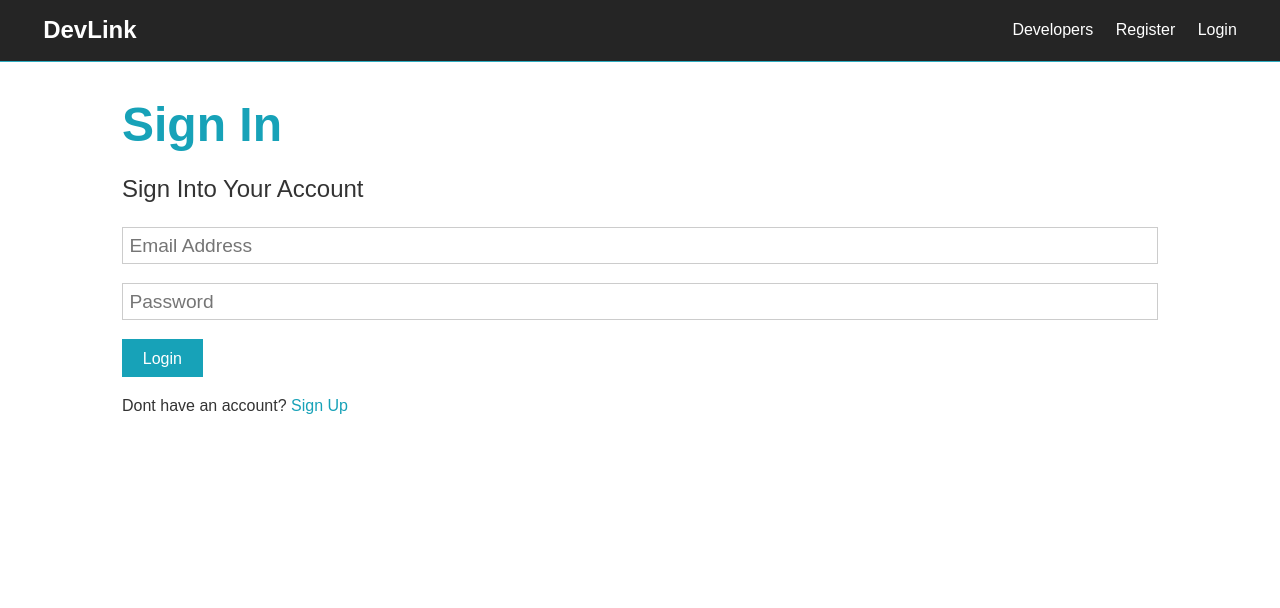
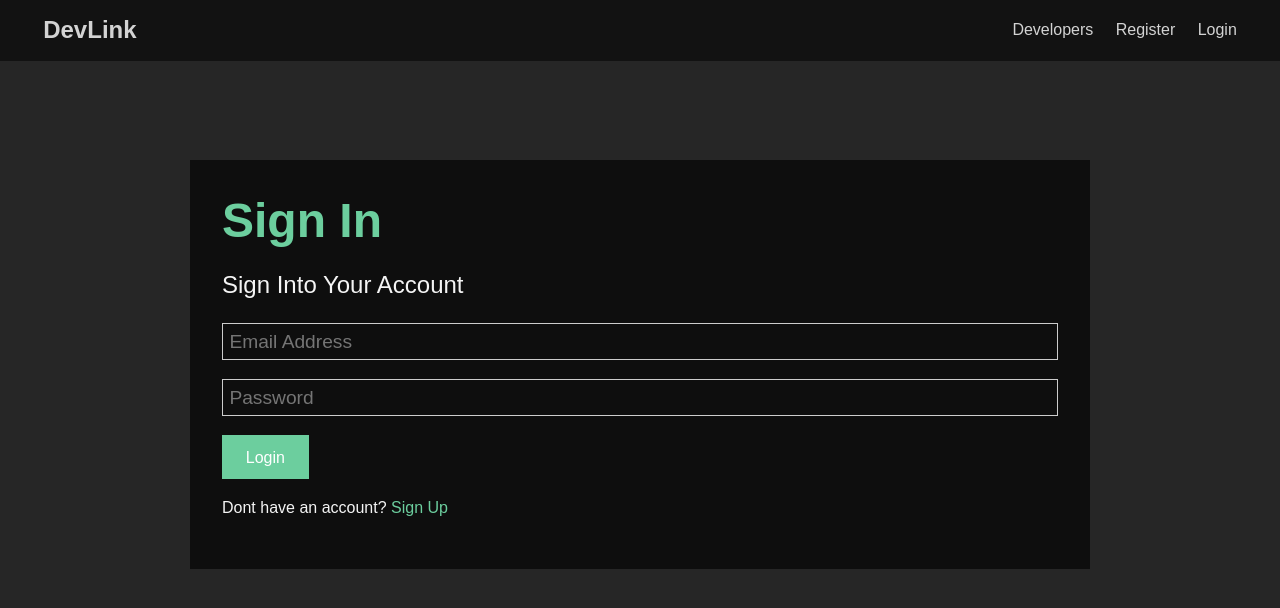
Before and after one commit to shira1008/DevLink, a React (Create React App) app in the folder client/: page /login in a window 1280 px wide. Shown: the top 608 px of the page. Built offline with nearby package versions, Linux system fonts and the light colour scheme.

Commit message:
css changes

```diff
--- a/client/src/App.css
+++ b/client/src/App.css
@@ -1,6 +1,6 @@
 /* Global Styles */
 :root {
-  --primary-color: #17a2b8;
+  --primary-color: #6cce9e;
   --dark-color: #0e0e0e;
   --light-color: #f4f4f4;
   --danger-color: #dc3545;
@@ -17,8 +17,8 @@ body {
   font-family: 'Raleway', sans-serif;
   font-size: 1rem;
   line-height: 1.6;
-  background-color: #fff;
-  color: #333;
+  background-color: #262626;
+  color: var(--light-color);
 }
 
 a {
@@ -36,11 +36,12 @@ img {
 
 /* Utilities */
 .container {
-  max-width: 1100px;
+  background-color: var(--dark-color);
+  max-width: 900px;
   margin: auto;
   overflow: hidden;
-  padding: 0 2rem;
-  margin-top: 6rem;
+  padding: 2rem 2rem;
+  margin-top: 10rem;
   margin-bottom: 3rem;
 }
 
@@ -137,6 +138,7 @@ img {
   margin-right: 0.5rem;
   transition: opacity 0.2s ease-in;
   outline: none;
+  border: 3px solid transparent;
 }
 
 .badge {
@@ -169,7 +171,7 @@ img {
 .badge-light,
 .alert-light {
   background: var(--light-color);
-  color: #333;
+  color: var(--dark-color);
 }
 
 .btn-dark,
@@ -209,6 +211,30 @@ img {
   opacity: 0.8;
 }
 
+.cute-btn {
+  overflow: hidden;
+  position: relative;
+}
+
+.cute-btn::after {
+  background: #fff;
+  content: '';
+  height: 155px;
+  left: -75px;
+  opacity: 0.2;
+  position: absolute;
+  top: -50px;
+  transform: rotate(35deg);
+  transition: all 550ms cubic-bezier(0.19, 1, 0.22, 1);
+  width: 50px;
+  z-index: -10;
+}
+
+.cute-btn:hover::after {
+  left: 120%;
+  transition: all 550ms cubic-bezier(0.19, 1, 0.22, 1);
+}
+
 .bg-light,
 .badge-light {
   border: #ccc solid 1px;
@@ -242,7 +268,7 @@ img {
 .form .form-text {
   display: block;
   margin-top: 0.3rem;
-  color: #888;
+  color: #c8c3c3;
 }
 
 .form input[type='text'],
@@ -256,6 +282,8 @@ img {
   padding: 0.4rem;
   font-size: 1.2rem;
   border: 1px solid #ccc;
+  background-color: var(--dark-color) !important;
+  color: var(--light-color);
 }
 
 .form input[type='submit'],
@@ -308,8 +336,8 @@ button {
   z-index: 1;
   width: 100%;
   top: 0;
-  border-bottom: solid 1px var(--primary-color);
-  opacity: 0.9;
+
+  opacity: 0.8;
 }
 
 .navbar ul {
--- a/client/src/App.js
+++ b/client/src/App.js
@@ -26,7 +26,7 @@ function App() {
             element={
               <>
                 <Outlet />
-                <Alert />
+                {/* <Alert /> */}
               </>
             }
           >
--- a/client/src/components/auth/Login.js
+++ b/client/src/components/auth/Login.js
@@ -1,5 +1,6 @@
 import React, { useState } from 'react';
 import { Link } from 'react-router-dom';
+import Alert from '../layout/Alert';
 
 const Login = () => {
   const [formData, setFormData] = useState({
@@ -19,6 +20,7 @@ const Login = () => {
 
   return (
     <>
+      <Alert />
       <h1 className='large text-primary'>Sign In</h1>
       <p className='lead'>
         <i className='fas fa-user'></i> Sign Into Your Account
@@ -46,7 +48,13 @@ const Login = () => {
           />
         </div>
 
-        <input type='submit' className='btn btn-primary' value='Login' />
+        <button
+          type='submit'
+          className='btn btn-primary cute-btn'
+          value='Login'
+        >
+          Login
+        </button>
       </form>
       <p className='my-1'>
         Dont have an account? <Link to='/register'>Sign Up</Link>
--- a/client/src/components/auth/Register.js
+++ b/client/src/components/auth/Register.js
@@ -3,6 +3,7 @@ import { Link } from 'react-router-dom';
 import { connect } from 'react-redux';
 import { setAlert } from '../../actions/alert';
 import PropTypes from 'prop-types';
+import Alert from '../layout/Alert';
 
 const Register = ({ setAlert }) => {
   const [formData, setFormData] = useState({
@@ -28,6 +29,7 @@ const Register = ({ setAlert }) => {
 
   return (
     <>
+      <Alert />
       <h1 className='large text-primary'>Sign Up</h1>
       <p className='lead'>
         <i className='fas fa-user'></i> Create Your Account
@@ -79,7 +81,13 @@ const Register = ({ setAlert }) => {
             required
           />
         </div>
-        <input type='submit' className='btn btn-primary' value='Register' />
+        <button
+          type='submit'
+          className='btn btn-primary cute-btn '
+          value='Register'
+        >
+          Register
+        </button>
       </form>
       <p className='my-1'>
         Already have an account? <Link to='/Login'>Sign In</Link>
--- a/client/src/components/layout/Alert.js
+++ b/client/src/components/layout/Alert.js
@@ -6,10 +6,8 @@ const Alert = ({ alerts }) =>
   alerts !== null &&
   alerts.length > 0 &&
   alerts.map((alert) => (
-    <div className='container'>
-      <div key={alert.id} className={`alert alert-${alert.alertType}`}>
-        {alert.msg}
-      </div>
+    <div key={alert.id} className={`alert alert-${alert.alertType}`}>
+      {alert.msg}
     </div>
   ));
 
--- a/client/src/components/layout/Landing.js
+++ b/client/src/components/layout/Landing.js
@@ -10,16 +10,16 @@ const landing = () => {
           <p className='lead'>
             Build your developer profile, share your projects, and connect with
             other developers.
-            <br /> Whether you're looking for collaboration, mentorship, or just
+            {/* <br /> Whether you're looking for collaboration, mentorship, or just
             want to showcase your work,
-            <br /> DevLink is the place for you.
+            <br /> DevLink is the place for you. */}
           </p>
 
           <div className='buttons'>
-            <Link to='/register' className='btn btn-primary'>
+            <Link to='/register' className='cute-btn btn btn-primary '>
               Sign Up
             </Link>
-            <Link to='/login' className='btn btn-light'>
+            <Link to='/login' className='cute-btn btn btn-light  '>
               Login
             </Link>
           </div>
```
